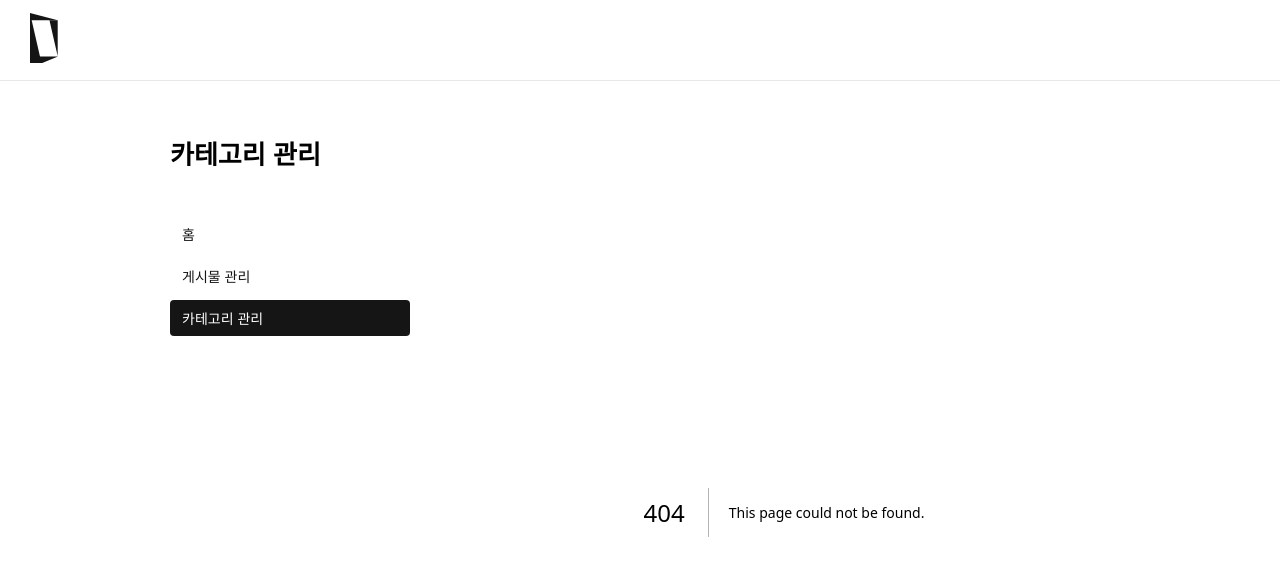
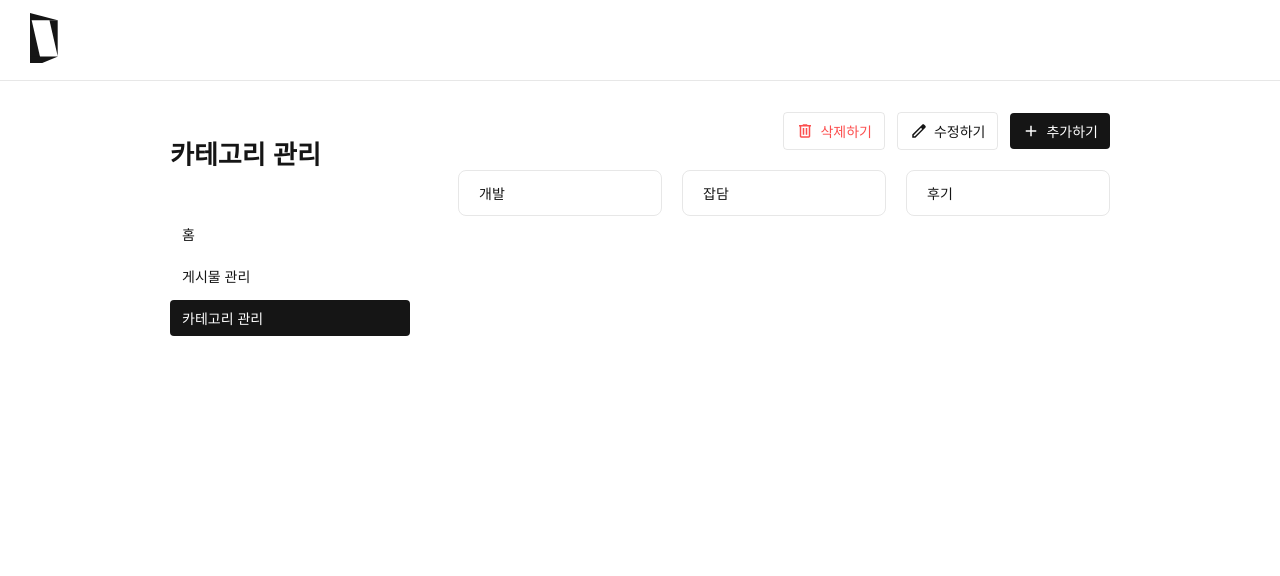
Before and after one commit to dohun0310/d3h1-Blog-Editor, a Next.js app: page /categories in a window 1280 px wide. Before the commit this address had no page. Shown: the top 576 px of the page. Built offline with nearby package versions, Linux system fonts and the light colour scheme.

Commit message:
add Categories page

```diff
--- /dev/null
+++ b/app/categories/page.module.css
@@ -0,0 +1,68 @@
+.main {
+  display: flex;
+  justify-content: flex-start;
+  align-items: center;
+  flex-direction: column;
+  gap: 20px;
+}
+
+.buttons {
+  width: 100%;
+  display: flex;
+  justify-content: flex-end;
+  align-items: center;
+  gap: 12px;
+}
+
+.buttons .delete {
+  color: var(--error-color);
+}
+
+.buttons .delete svg {
+  fill: var(--error-color);
+}
+
+.categories {
+  margin: 0 auto;
+  max-width: 652px;
+  width: 100%;
+  display: grid;
+  grid-template-columns: repeat(auto-fill, minmax(150px, 1fr));
+  grid-auto-rows: min-content;
+  gap: 20px;
+}
+
+@media (max-width: 351px) {
+  .categories {
+    grid-template-columns: 1fr;
+  }
+}
+
+.category {
+  display: flex;
+  align-items: center;
+  justify-content: space-between;
+  gap: 10px;
+  padding: 12px 20px;
+  border-radius: 8px;
+  border: 1px solid var(--border-color);
+  text-decoration: none;
+  color: var(--text-color);
+}
+
+.category p {
+  margin: 0;
+}
+
+.category:hover {
+  background-color: var(--border-color);
+  transition: background-color 0.3s;
+}
+
+@media (max-width: 150px) {
+  .category {
+    flex-direction: column;
+    gap: 0;
+    padding: 4px;
+  }
+}
--- /dev/null
+++ b/app/categories/page.tsx
@@ -0,0 +1,45 @@
+"use client"
+
+import styles from "./page.module.css";
+
+import Button from "@/components/Button";
+
+const categories = [
+  { id: 1, name: "개발" },
+  { id: 2, name: "잡담" },
+  { id: 3, name: "후기" }
+];
+
+export default function Categories() {
+  return (
+    <div className={styles.main}>
+      <div className={styles.buttons}>
+        <Button
+          className={styles.delete}
+          icon="delete"
+          label="삭제하기"
+          variant="linear"
+          onClick={() => null}
+        />
+        <Button
+          icon="edit"
+          label="수정하기"
+          variant="linear"
+          onClick={() => null}
+        />
+        <Button
+          icon="add"
+          label="추가하기"
+          onClick={() => null}
+        />
+      </div>
+      <div className={styles.categories}>
+        {categories.map(category => (
+          <div className={styles.category} key={category.id}>
+            {category.name}
+          </div>
+        ))}
+      </div>
+    </div>
+  );
+}
```
